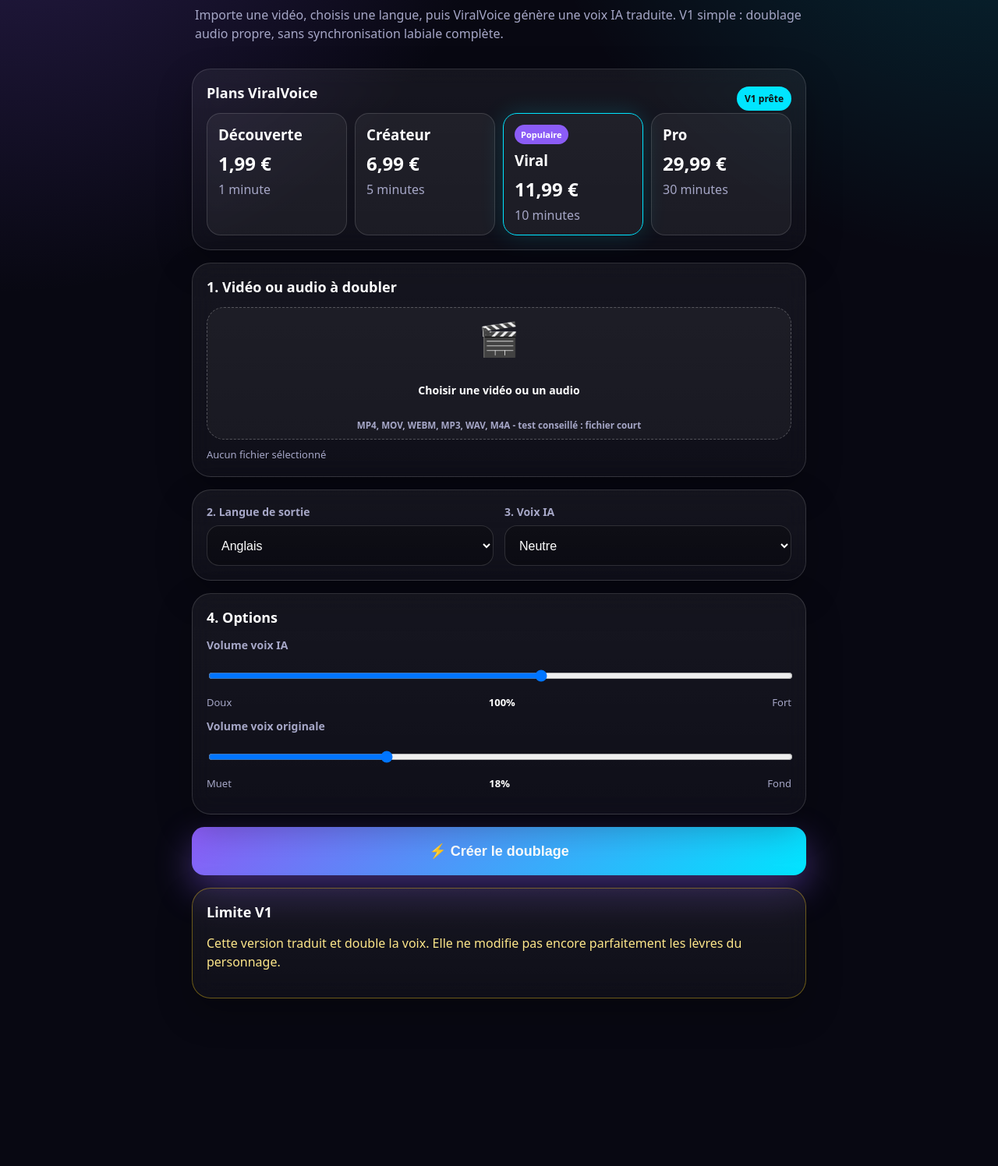
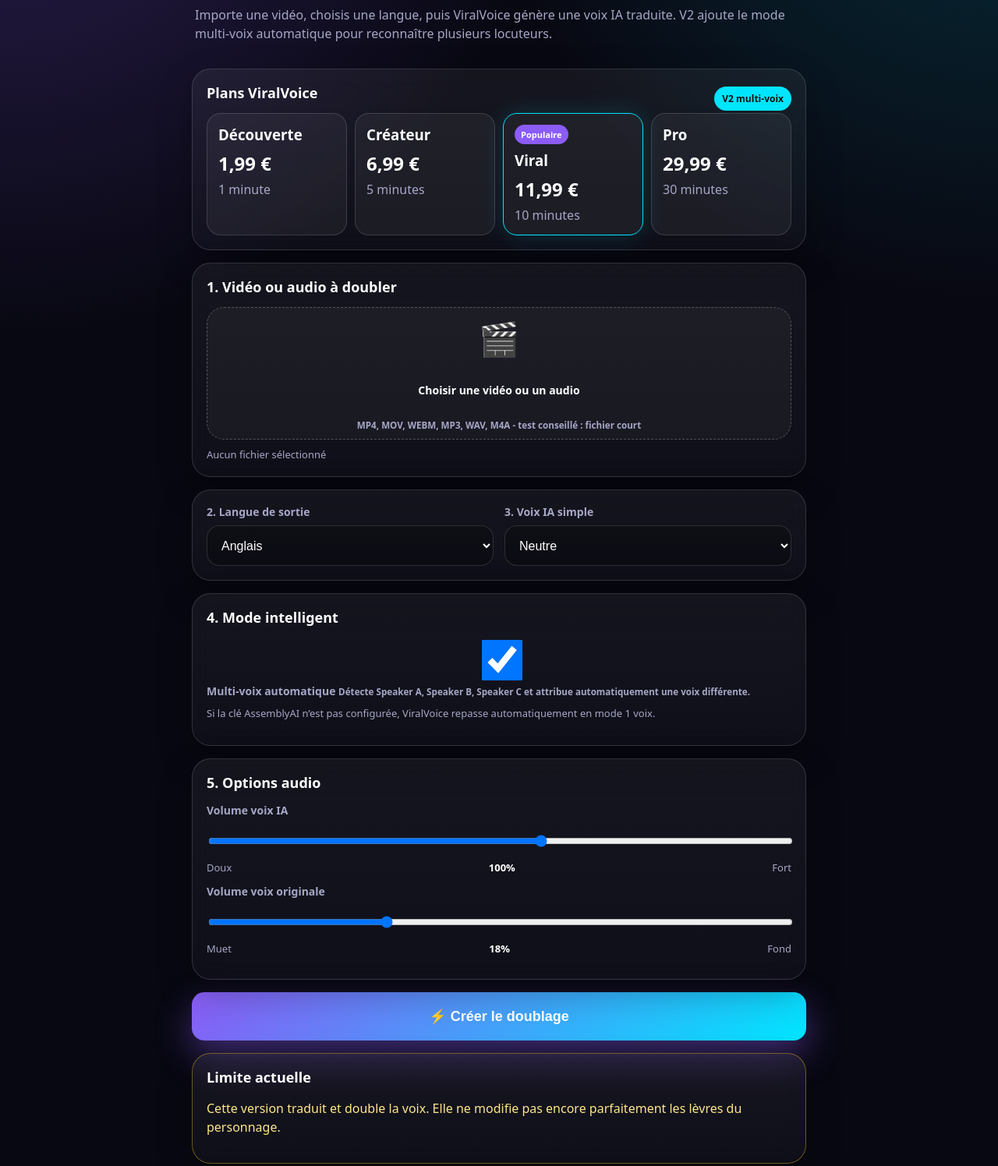
Before and after one commit to Chasmet/ViralVoice, a website: page index.html in a window 1280 px wide. Shown: the part 284-1780 px from the top of the page at 78% size. Before the commit the page ends 1625 px from the top, so only its background shows below. Drawn offline with Linux system fonts and the light colour scheme.

Commit message:
Add automatic multi voice option to UI

```diff
--- a/index.html
+++ b/index.html
@@ -6,8 +6,8 @@
   <meta name="theme-color" content="#080812" />
   <meta name="description" content="ViralVoice transforme une vidéo ou un audio en doublage IA traduit avec OpenAI." />
   <title>ViralVoice - Doublage vidéo IA</title>
-  <link rel="manifest" href="manifest.json?v=20260508e" />
-  <link rel="stylesheet" href="style.css?v=20260508e" />
+  <link rel="manifest" href="manifest.json?v=20260508g" />
+  <link rel="stylesheet" href="style.css?v=20260508g" />
 </head>
 <body>
   <main class="app">
@@ -17,49 +17,27 @@
       <h1>Ta vidéo parle toutes les langues.</h1>
       <p class="subtitle">
         Importe une vidéo, choisis une langue, puis ViralVoice génère une voix IA traduite.
-        V1 simple : doublage audio propre, sans synchronisation labiale complète.
+        V2 ajoute le mode multi-voix automatique pour reconnaître plusieurs locuteurs.
       </p>
     </section>
 
     <section class="card prices">
       <div class="section-title">
         <h2>Plans ViralVoice</h2>
-        <span class="badge">V1 prête</span>
+        <span class="badge">V2 multi-voix</span>
       </div>
 
       <div class="plans">
-        <article class="plan">
-          <h3>Découverte</h3>
-          <strong>1,99 €</strong>
-          <p>1 minute</p>
-        </article>
-
-        <article class="plan">
-          <h3>Créateur</h3>
-          <strong>6,99 €</strong>
-          <p>5 minutes</p>
-        </article>
-
-        <article class="plan featured">
-          <span>Populaire</span>
-          <h3>Viral</h3>
-          <strong>11,99 €</strong>
-          <p>10 minutes</p>
-        </article>
-
-        <article class="plan">
-          <h3>Pro</h3>
-          <strong>29,99 €</strong>
-          <p>30 minutes</p>
-        </article>
+        <article class="plan"><h3>Découverte</h3><strong>1,99 €</strong><p>1 minute</p></article>
+        <article class="plan"><h3>Créateur</h3><strong>6,99 €</strong><p>5 minutes</p></article>
+        <article class="plan featured"><span>Populaire</span><h3>Viral</h3><strong>11,99 €</strong><p>10 minutes</p></article>
+        <article class="plan"><h3>Pro</h3><strong>29,99 €</strong><p>30 minutes</p></article>
       </div>
     </section>
 
     <section id="adminPanel" class="card admin-panel hidden">
       <h2>Réglage admin</h2>
-      <p class="hint">
-        Cette zone est cachée aux utilisateurs. Elle sert uniquement à configurer ton backend.
-      </p>
+      <p class="hint">Cette zone est cachée aux utilisateurs. Elle sert uniquement à configurer ton backend.</p>
       <label for="backendUrl">URL backend Render</label>
       <input id="backendUrl" type="url" placeholder="https://viralvoice.onrender.com" autocomplete="off" />
       <div class="actions two">
@@ -67,17 +45,16 @@
         <button id="testBackendBtn" class="secondary" type="button">Tester</button>
       </div>
       <div id="backendStatus" class="notice">Service en attente.</div>
+      <p class="hint">Pour le mode multi-voix auto, Render doit avoir aussi la variable ASSEMBLYAI_API_KEY.</p>
     </section>
 
     <section class="card">
       <h2>1. Vidéo ou audio à doubler</h2>
-
       <label class="file-zone" for="mediaFile">
         <span class="file-icon">🎬</span>
         <strong>Choisir une vidéo ou un audio</strong>
         <small>MP4, MOV, WEBM, MP3, WAV, M4A - test conseillé : fichier court</small>
       </label>
-
       <input id="mediaFile" type="file" accept="video/*,audio/*,.mp4,.mov,.webm,.mp3,.wav,.m4a" hidden />
       <div id="fileInfo" class="file-info">Aucun fichier sélectionné</div>
       <video id="sourcePreview" controls playsinline class="media-preview hidden"></video>
@@ -100,7 +77,7 @@
       </div>
 
       <div>
-        <label for="voiceMode">3. Voix IA</label>
+        <label for="voiceMode">3. Voix IA simple</label>
         <select id="voiceMode">
           <option value="alloy">Neutre</option>
           <option value="ash">Grave</option>
@@ -112,7 +89,19 @@
     </section>
 
     <section class="card">
-      <h2>4. Options</h2>
+      <h2>4. Mode intelligent</h2>
+      <label class="switch-row" for="multiVoiceMode">
+        <input id="multiVoiceMode" type="checkbox" checked />
+        <span>
+          <strong>Multi-voix automatique</strong>
+          <small>Détecte Speaker A, Speaker B, Speaker C et attribue automatiquement une voix différente.</small>
+        </span>
+      </label>
+      <p class="hint">Si la clé AssemblyAI n’est pas configurée, ViralVoice repasse automatiquement en mode 1 voix.</p>
+    </section>
+
+    <section class="card">
+      <h2>5. Options audio</h2>
       <label for="voiceVolume">Volume voix IA</label>
       <input id="voiceVolume" type="range" min="60" max="130" value="100" />
       <div class="range-row"><span>Doux</span><strong id="voiceVolumeValue">100%</strong><span>Fort</span></div>
@@ -133,26 +122,23 @@
 
     <section id="resultCard" class="card hidden">
       <h2>Résultat</h2>
-      <p class="hint">Voix générée par IA. Pour une vraie synchronisation labiale, il faudra brancher ensuite Sync30 ou un moteur lip-sync.</p>
-
+      <p id="speakerInfo" class="hint">Voix générée par IA.</p>
       <video id="finalVideo" controls playsinline class="media-preview hidden"></video>
       <audio id="finalAudio" controls class="media-preview hidden"></audio>
-
       <div class="actions two">
         <a id="downloadVideoBtn" class="download hidden" download>Télécharger vidéo</a>
         <a id="downloadAudioBtn" class="download hidden" download>Télécharger audio</a>
       </div>
-
       <label for="outputText">Texte traduit</label>
       <textarea id="outputText" readonly></textarea>
     </section>
 
     <section class="card warning">
-      <h2>Limite V1</h2>
+      <h2>Limite actuelle</h2>
       <p>Cette version traduit et double la voix. Elle ne modifie pas encore parfaitement les lèvres du personnage.</p>
     </section>
   </main>
 
-  <script src="script.js?v=20260508e"></script>
+  <script src="script.js?v=20260508g"></script>
 </body>
 </html>
```
